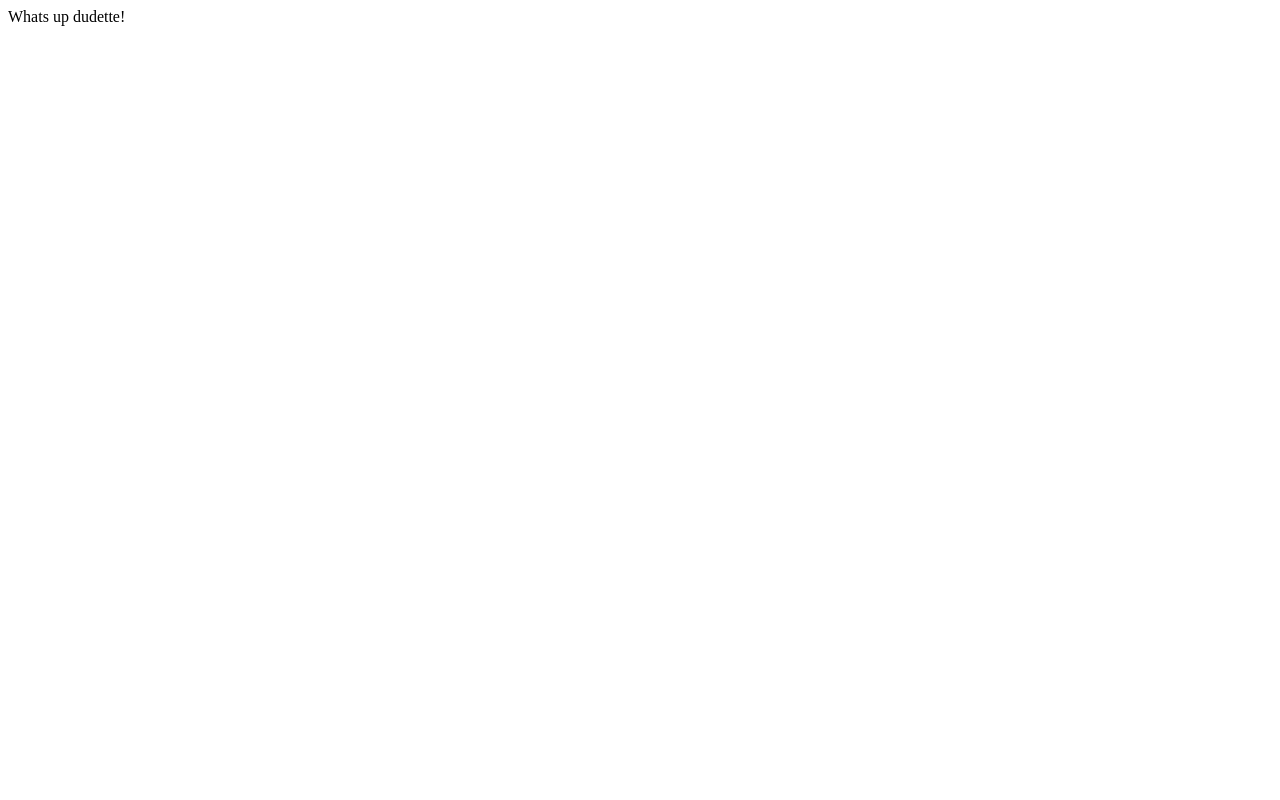
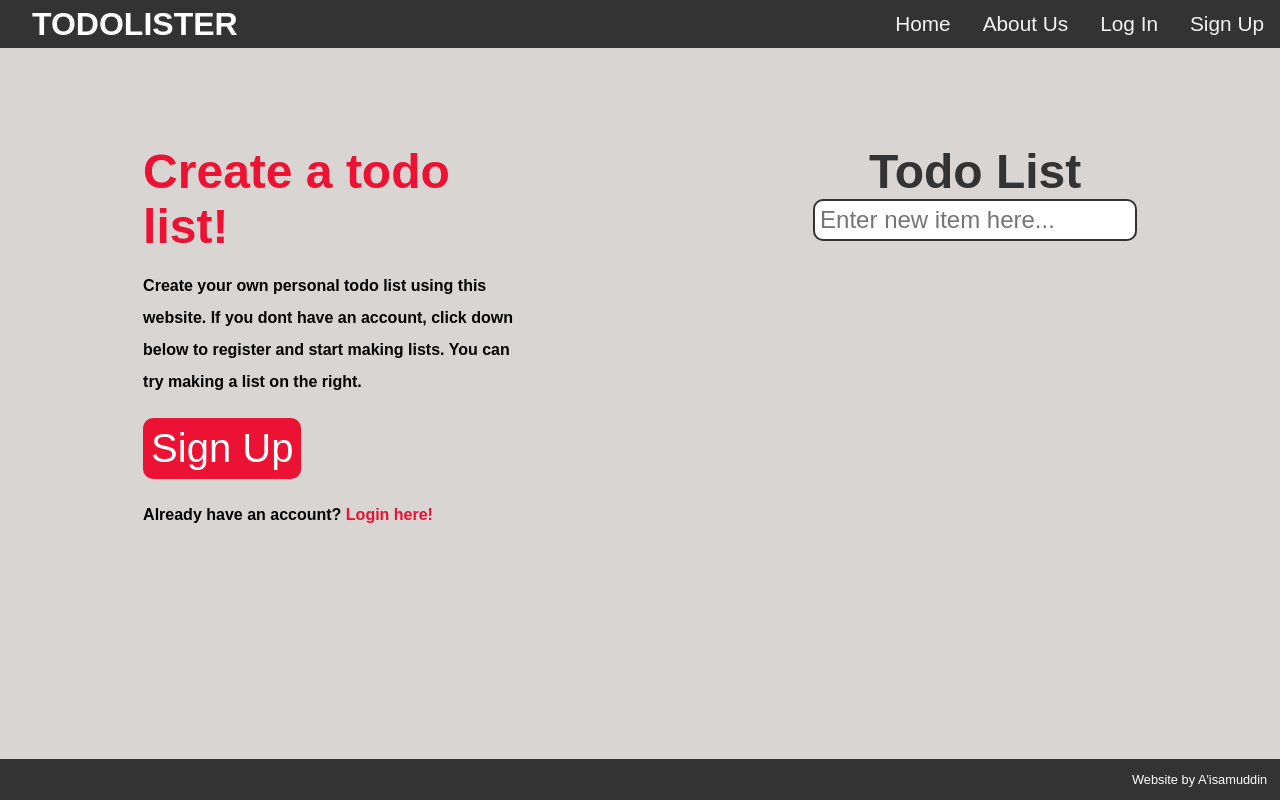
Before and after one commit to aisam94/todolister, a Next.js app: page / in a window 1280 px wide. Built offline with nearby package versions, Linux system fonts and the light colour scheme.

Commit message:
setting up pages and links

```diff
--- /dev/null
+++ b/components/Footer.js
@@ -0,0 +1,5 @@
+const Footer = () => {
+  return <footer>Website by A'isamuddin</footer>;
+};
+
+export default Footer;
--- /dev/null
+++ b/components/Header.js
@@ -0,0 +1,19 @@
+import Link from "next/link";
+
+const Header = () => {
+  return (
+    <header>
+      <Link href="/">
+        <h1 class="logo">TODOLISTER</h1>
+      </Link>
+      <nav class="link-container">
+        <Link href="/">Home</Link>
+        <Link href="/about">About Us</Link>
+        <Link href="/login">Log In</Link>
+        <Link href="/register">Sign Up</Link>
+      </nav>
+    </header>
+  );
+};
+
+export default Header;
--- /dev/null
+++ b/components/Todo.js
@@ -0,0 +1,19 @@
+const Todo = () => {
+  return (
+    <div class="todo-container">
+      <h1 id="todo-title">Todo List</h1>
+      <form id="todo-form">
+        <input
+          autofocus
+          type="text"
+          aria-label="Enter new item"
+          placeholder="Enter new item here..."
+          id="todo-input"
+        />
+      </form>
+      <ul id="todo-list"></ul>
+    </div>
+  );
+};
+
+export default Todo;
--- /dev/null
+++ b/pages/_app.js
@@ -0,0 +1,5 @@
+import "../styles/styles.css";
+
+export default function MyApp({ Component, pageProps }) {
+  return <Component {...pageProps} />;
+}
--- a/pages/index.js
+++ b/pages/index.js
@@ -1,5 +1,40 @@
-function HomePage() {
-  return <div>Whats up dudette!</div>;
-}
+import Link from "next/link";
+import Footer from "../components/Footer";
+import Header from "../components/Header";
+import Todo from "../components/Todo";
+
+const HomePage = () => {
+  return (
+    <>
+      <body>
+        <Header />
+        <main>
+          <time class="time-container">
+            <span id="datetime"></span>
+          </time>
+          <article class="announcement">
+            <h2 class="big-announcement">Create a todo list!</h2>
+            <h2 class="small-announcement">
+              Create your own personal todo list using this website. If you dont
+              have an account, click down below to register and start making
+              lists. You can try making a list on the right.
+            </h2>
+            <Link href="/register">
+              <button class="btn btn-sign-up">Sign Up</button>
+            </Link>
+            <h2 class="small-announcement">
+              Already have an account?
+              <Link href="/login">
+                <a class="login-link"> Login here!</a>
+              </Link>
+            </h2>
+          </article>
+          <Todo />
+        </main>
+      </body>
+      <Footer />
+    </>
+  );
+};
 
 export default HomePage;
--- /dev/null
+++ b/styles/styles.css
@@ -0,0 +1,240 @@
+* {
+  padding: 0;
+  margin: 0;
+  box-sizing: border-box;
+  font-family: Arial, Helvetica, sans-serif;
+}
+
+body {
+  background: #d8d5d2;
+}
+
+header {
+  background-color: #333;
+  overflow: hidden;
+  display: flex;
+  align-items: center;
+  position: sticky;
+  top: 0;
+  left: 0;
+  width: 100%;
+  height: 3em;
+}
+
+a {
+  color: #eb1234;
+  text-decoration: none;
+}
+
+h3 {
+  font-weight: normal;
+}
+
+.logo {
+  color: white;
+  margin: auto 1em;
+  cursor: pointer;
+}
+
+.link-container {
+  right: 0;
+  position: absolute;
+}
+
+nav a {
+  color: #f2f2f2;
+  text-align: center;
+  padding: 14px 16px;
+  text-decoration: none;
+  font-size: 1.3em;
+  font-family: Arial, Helvetica, sans-serif;
+}
+
+nav a:hover {
+  background-color: #ddd;
+  color: black;
+}
+
+nav a:active {
+  background-color: #eb1234;
+  color: white;
+}
+.announcement {
+  font-family: Arial, Helvetica, sans-serif;
+  margin-top: 6em;
+  width: 30%;
+}
+
+main {
+  display: flex;
+  justify-content: space-around;
+}
+
+.big-announcement {
+  color: #eb1234;
+  font-size: 3em;
+}
+
+.small-announcement {
+  margin: 1em auto;
+  font-size: 1em;
+  line-height: 2em;
+}
+
+.btn {
+  color: white;
+  background-color: #eb1234;
+  border: none;
+  cursor: pointer;
+}
+
+.btn-sign-up {
+  font-size: 2.5em;
+  border-radius: 10px;
+  padding: 0.2em;
+  margin: 0.1em auto;
+}
+
+.time-container {
+  color: #333;
+  margin: 0.5em;
+  position: absolute;
+  right: 0;
+  font-weight: bold;
+}
+
+.todo-container {
+  margin-top: 6em;
+  display: flex;
+  align-items: center;
+  flex-direction: column;
+}
+
+#todo-title {
+  /* color: rgb(36, 35, 35); */
+  color: #333;
+  margin: 0;
+  font-size: 3em;
+  font-family: Arial, Helvetica, sans-serif;
+  font-weight: bold;
+}
+#todo-form {
+}
+
+#todo-list {
+  width: 100%;
+  overflow-wrap: break-word;
+}
+
+#todo-list li {
+  list-style-type: none;
+  display: flex;
+  padding: 0.5em;
+  font-size: 1.5em;
+  font-family: "Segoe UI", Tahoma, Geneva, Verdana, sans-serif;
+}
+
+#todo-input {
+  padding: 0.2em;
+  font-size: 1.5em;
+  border: 2px solid #333;
+  border-radius: 10px;
+  outline: none;
+}
+
+.todo-item-text {
+  padding: 0 0.3em;
+  width: 9em;
+}
+
+.btn-delete-todo {
+  border: 0;
+  margin: auto 0.5em;
+  padding: 0;
+  background: #eb1234;
+  border-radius: 50%;
+  width: 20px;
+  height: 20px;
+}
+
+.login-link {
+  text-decoration: none;
+  color: #eb1234;
+}
+
+footer {
+  color: white;
+  background-color: #fff1aa50;
+  bottom: 0;
+  right: 0;
+  width: 100%;
+  position: fixed;
+  padding: 1em;
+  text-align: end;
+  font-size: 0.8em;
+  font-family: Arial, Helvetica, sans-serif;
+  font-weight: 500;
+  background-color: #333;
+}
+
+/* login page */
+.login-main {
+  justify-content: center;
+  align-items: center;
+  height: calc(100vh - 3em); /*to accomodate header height*/
+}
+
+.form-container {
+  display: flex;
+  flex-direction: column;
+  /* justify-content: center; */
+  align-items: center;
+  margin: auto;
+  padding: 2.4em 1em;
+  background-color: white;
+  border-radius: 30px;
+  box-shadow: 0 4px 6px -1px rgba(0, 0, 0, 0.1),
+    0 2px 4px -1px rgba(0, 0, 0, 0.06);
+}
+
+.form-title {
+  margin: 0.3em;
+}
+
+.form-secondary-title {
+  margin-bottom: 0.6em;
+}
+.form-inputs {
+  display: flex;
+  flex-direction: column;
+}
+
+form * {
+  padding: 0.2em;
+  margin-bottom: 0.4em;
+  border-radius: 10px;
+  border: 0.5px solid #333;
+}
+
+.form-field {
+  padding-left: 0.5em;
+}
+.form-submit {
+  border-radius: 10px;
+}
+.form-notice-container {
+  display: flex;
+  flex-direction: column;
+  align-items: center;
+  margin-top: 0.2em;
+}
+
+.form-notice-container * {
+  margin-bottom: 0.4em;
+  font-size: 1em;
+}
+
+.form-notice {
+}
+
+/* register page */
```
Also changed, not shown: pages/about.js (added, +13 -0 lines), pages/login.js (added, +55 -0 lines), pages/register.js (added, +65 -0 lines).
